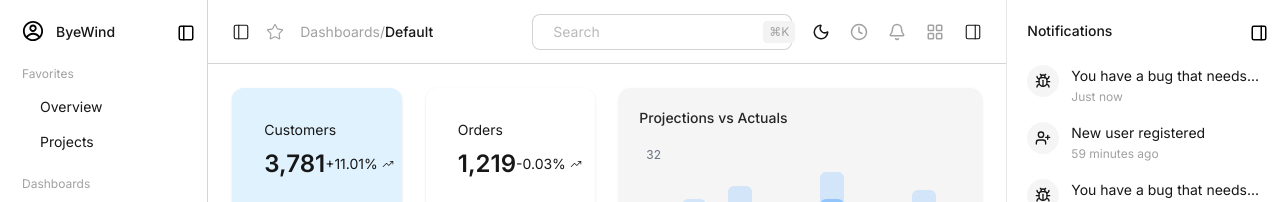
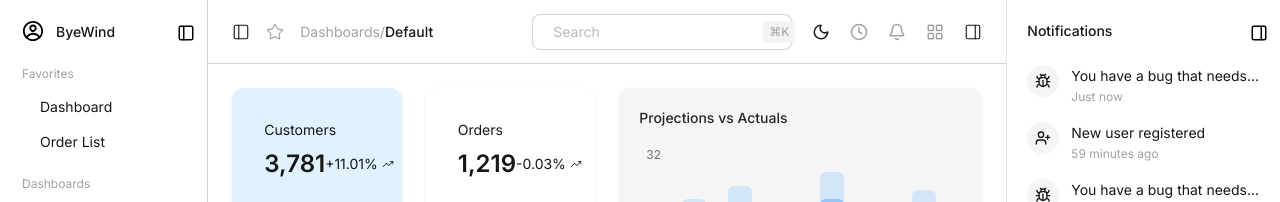
Before and after one commit to Om-Govindani/Juspay-UI-Assessment, a React app in the folder frontend/: page / in a window 1280 px wide. Shown: the top 202 px of the page. Built offline with nearby package versions, Linux system fonts and the light colour scheme; the HTML template or start-up script is replaced by a standard one.

Commit message:
Adding OrderList and Dashboard navigation in sidebar

```diff
--- a/frontend/src/components/Sidebar.jsx
+++ b/frontend/src/components/Sidebar.jsx
@@ -1,4 +1,4 @@
-import { useState } from "react"
+import { useState  } from "react"
 import {
   PanelLeft,
   LayoutDashboard,
@@ -18,10 +18,12 @@ import { IoCloseOutline } from "react-icons/io5";
 import { CgProfile } from "react-icons/cg"
 
 import { useTheme } from "../contexts/ThemeContext"
+import { useNavigate } from "react-router-dom";
 
 export default function Sidebar({showSidebar , setShowSidebar}) {
   const { theme , themeStyles } = useTheme()
   const [openMenu, setOpenMenu] = useState("User Profile")
+  const navigate = useNavigate();
   const toggleMenu = (menu) => {
     setOpenMenu(prev => (prev === menu ? null : menu))
   }
@@ -53,8 +55,8 @@ export default function Sidebar({showSidebar , setShowSidebar}) {
         <PanelLeft color={theme === "dark" ? "white" : "black"} size={18}/>
       </div>
       <SectionTitle>Favorites</SectionTitle>
-      <DotItem label="Overview" />
-      <DotItem label="Projects" />
+      <div onClick={()=>navigate('/')} className="cursor-pointer"><DotItem label="Dashboard" /></div>
+      <div onClick={()=>navigate('/orders')} className="cursor-pointer"><DotItem label="Order List" /></div>
 
       <SectionTitle >Dashboards</SectionTitle>
 
```
